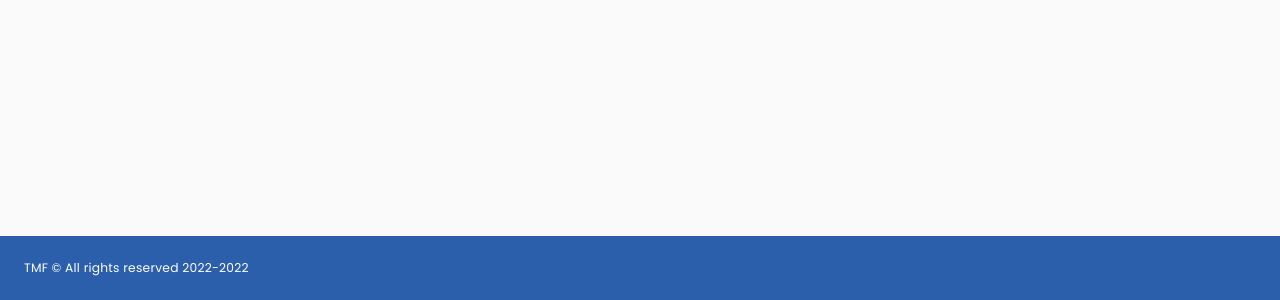
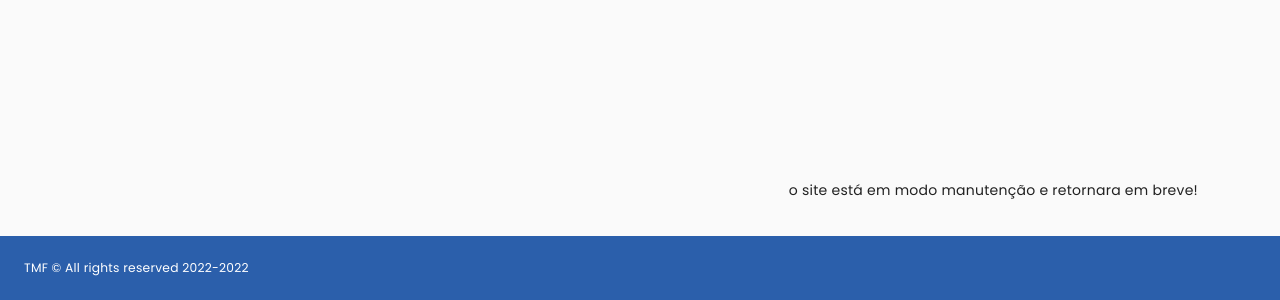
Before and after one commit to martins86/mfe-portal, an Angular app: page /maintenance in a window 1280 px wide. Shown: the part 500-800 px from the top of the page. Built offline with nearby package versions, Linux system fonts and the light colour scheme.

Commit message:
chore(layout): iniciando page maintenance

```diff
--- a/projects/portal/src/app/pages/maintenance/maintenance.component.html
+++ b/projects/portal/src/app/pages/maintenance/maintenance.component.html
@@ -0,0 +1,12 @@
+<div
+  class="container mt-4 mb-4 d-flex align-items-end flex-column justify-content-end"
+  style="height: calc(100% - 48px)"
+>
+  <div class="row">
+    <div class="col d-flex align-items-end">
+      <p class="text-end" style="color: var(--text-accent-color)">
+        o site está em modo manutenção e retornara em breve!
+      </p>
+    </div>
+  </div>
+</div>
```
